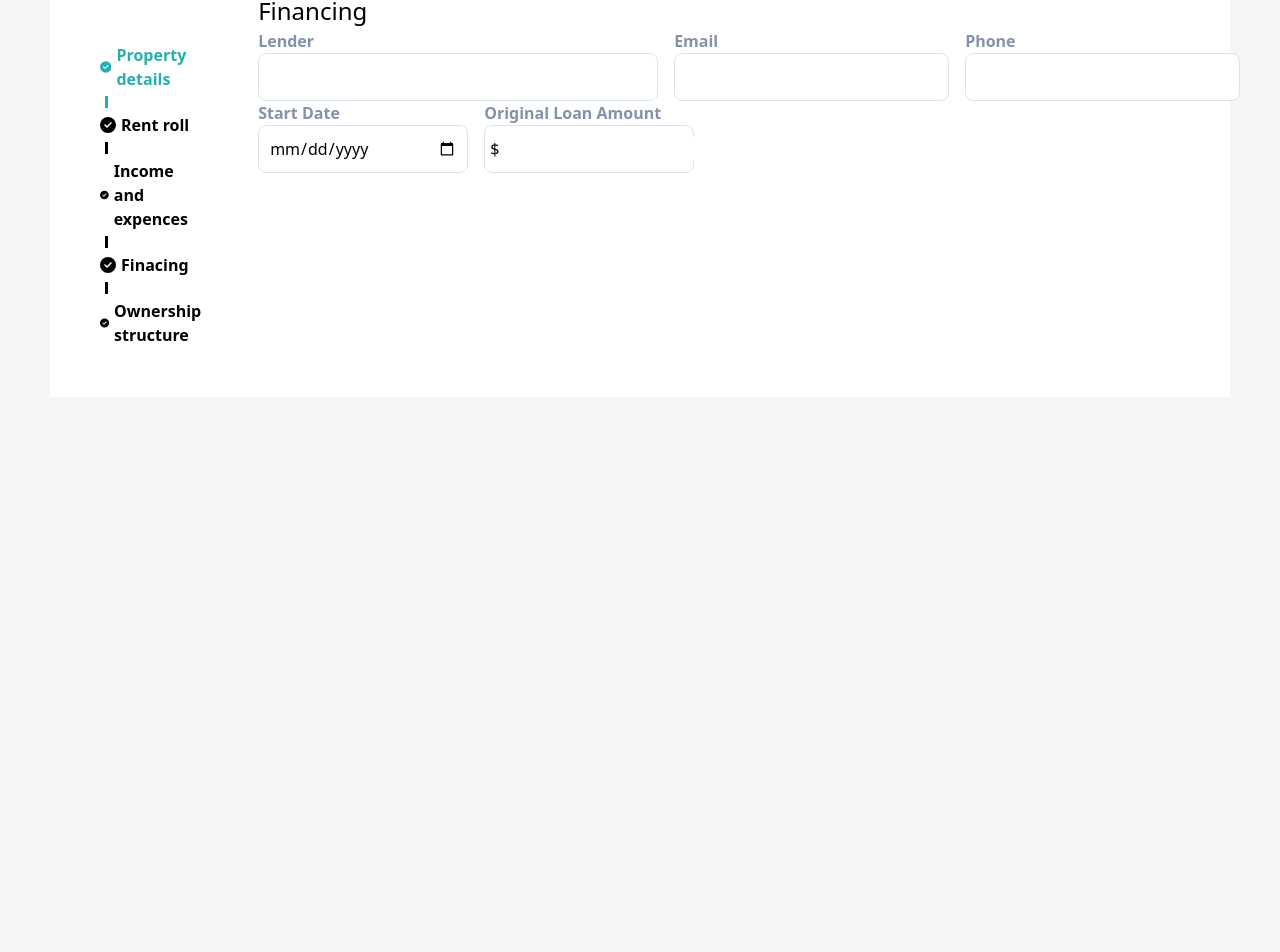
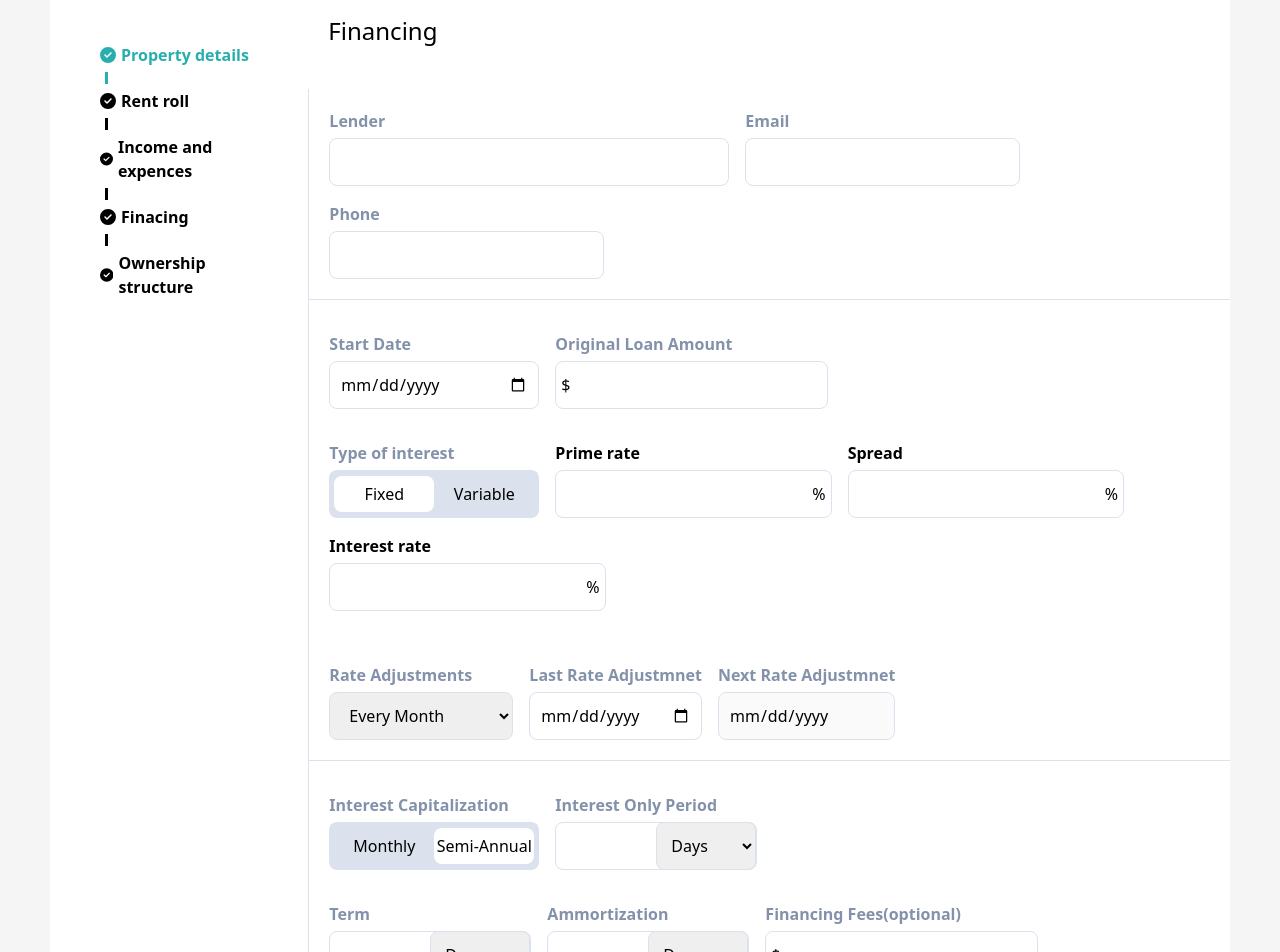
Before and after one commit to imranmohd12/trycactus_interview_question, a React (Vite) app: page /addproperty in a window 1280 px wide. Shown: the part 132-1084 px from the top of the page. Before the commit the page ends 800 px from the top, so only its background shows below. Built offline with nearby package versions, Linux system fonts and the light colour scheme.

Commit message:
done some more changes

```diff
--- a/src/components/body/portfolio/DebtForm.tsx
+++ b/src/components/body/portfolio/DebtForm.tsx
@@ -1,18 +1,45 @@
+import { CALENDARTERMSOPTIONs, RATEADJUSTMENLIST } from "../../../utils/constants"
 import CurrencyInput from "../../formelements/CurrencyInput"
+import Dropdown from "../../formelements/Dropdown"
+import InputAndOption from "../../formelements/InputAndOption"
+import PostfixInput from "../../formelements/PostfixInput"
 import TextInput from "../../formelements/TextInput"
+import ToggleButton from "../../formelements/ToggleButton"
 
 const DebtForm = () => {
     return (
-        <form>
-            <div className="flex gap-[16px]">
+        <form className="flex flex-col gap-[32px] border-l border-inputbordergray my-[20px]">
+            <div className="flex gap-[16px] border-b border-inputbordergray p-[20px] flex-wrap">
                 <TextInput labelName="Lender" styleClasses="w-[400px]" />
                 <TextInput labelName="Email" styleClasses="w-[275px]" />
                 <TextInput labelName="Phone" styleClasses="w-[275px]" />
             </div>
-            <div className="flex gap-[16px]">
-                <TextInput labelName="Start Date" typeInput="date" styleClasses="w-[210px]" />
+            <div className="flex gap-[16px] px-[20px] flex-wrap">
+                <TextInput labelName="Start Date" typeInput="date" styleClasses="w-[210px] " />
                 <CurrencyInput currency="$" labelName="Original Loan Amount" />
             </div>
+            <div className="flex gap-[16px] px-[20px] flex-wrap">
+                <ToggleButton option1="Fixed" option2="Variable" labelName="Type of interest" initialactive={1} />
+                <PostfixInput labelName="Prime rate" postfix="%" />
+                <PostfixInput labelName="Spread" postfix="%" />
+                <PostfixInput labelName="Interest rate" postfix="%" />
+
+            </div>
+            <div className="flex gap-[16px] p-[20px] border-b border-inputbordergray flex-wrap">
+                <Dropdown droplist={RATEADJUSTMENLIST} labelName="Rate Adjustments" />
+                <TextInput typeInput="date" labelName="Last Rate Adjustmnet" />
+                <TextInput typeInput="date" labelName="Next Rate Adjustmnet" disabled={true} value={`${new Date().getDate()}-${new Date().getMonth()}-${new Date().getFullYear()}`} />
+            </div>
+            <div className="flex gap-[16px] px-[20px] flex-wrap">
+                <ToggleButton option1="Monthly" option2="Semi-Annual" initialactive={2} labelName="Interest Capitalization" />
+                <InputAndOption optionList={CALENDARTERMSOPTIONs} labelName="Interest Only Period" />
+            </div>
+            <div className="flex gap-[16px] px-[20px] flex-wrap">
+                <InputAndOption optionList={CALENDARTERMSOPTIONs} labelName="Term" />
+                <InputAndOption optionList={CALENDARTERMSOPTIONs} labelName="Ammortization" />
+                <CurrencyInput labelName="Financing Fees(optional)" currency="$" />
+            </div>
+
         </form>
 
     )
--- a/src/components/body/portfolio/FinancingForm.tsx
+++ b/src/components/body/portfolio/FinancingForm.tsx
@@ -3,7 +3,7 @@ import DebtForm from "./DebtForm"
 const FinancingForm = () => {
     return (
         <div>
-            <div className="text-[24px] font-medium">Financing</div>
+            <div className="text-[24px] font-medium p-[20px]">Financing</div>
             <DebtForm />
         </div>
     )
--- a/src/components/formelements/CurrencyInput.tsx
+++ b/src/components/formelements/CurrencyInput.tsx
@@ -6,11 +6,11 @@ type currencyInputPropsType = {
 
 const CurrencyInput = ({ currency, labelName }: currencyInputPropsType) => {
     return (
-        <div className="flex flex-col justify-start">
+        <div className="flex flex-col justify-start gap-[5px]">
             <label className="text-labelgray font-semibold">{labelName}</label>
-            <div className="flex border border-inputbordergray rounded-[8px] h-[48px] w-[210px] text-[16px] items-center">
+            <div className="flex border border-inputbordergray rounded-[8px] h-[48px] text-[16px] items-center">
                 <div className="px-[5px]">{currency}</div>
-                <input type="text" className="outline-none" />
+                <input type="text" className="outline-none px-[10px]" />
             </div>
         </div>
     )
--- /dev/null
+++ b/src/components/formelements/Dropdown.tsx
@@ -0,0 +1,21 @@
+
+type dropDownPropType = {
+    droplist: string[],
+    labelName: string,
+}
+const Dropdown = ({ droplist, labelName }: dropDownPropType) => {
+    return (
+        <div className="flex flex-col justify-start gap-[5px]">
+            <label className="text-labelgray font-semibold">{labelName}</label>
+            <select className="border border-inputbordergray rounded-[8px] w-[184px] h-[48px] text-[16px] px-[15px]">
+                {
+                    droplist.map((item) => {
+                        return <option value={item} > {item}</option>
+                    })
+                }
+            </select>
+        </div >
+    )
+}
+
+export default Dropdown
--- /dev/null
+++ b/src/components/formelements/InputAndOption.tsx
@@ -0,0 +1,25 @@
+
+type inputAndOptionPropsType = {
+    optionList: string[],
+    labelName: string,
+}
+
+const InputAndOption = ({ optionList, labelName }: inputAndOptionPropsType) => {
+    return (
+        <div className="flex flex-col justify-start gap-[5px]">
+            <label className="font-semibold text-labelgray">{labelName}</label>
+            <div className="flex border border-inputbordergray rounded-[8px] h-[48px] text-[16px] items-center px">
+                <input type="text" className="outline-none px-[10px] w-[100px]" />
+                <select className="border border-inputbordergray rounded-[8px] h-[48px] text-[16px] px-[10px]">
+                    {
+                        optionList.map((item) => {
+                            return <option value={item} > {item}</option>
+                        })
+                    }
+                </select>
+            </div>
+        </div>
+    )
+}
+
+export default InputAndOption
--- /dev/null
+++ b/src/components/formelements/PostfixInput.tsx
@@ -0,0 +1,19 @@
+
+type postfixInputPropsType = {
+    postfix: string,
+    labelName: string,
+}
+
+const PostfixInput = ({ postfix, labelName }: postfixInputPropsType) => {
+    return (
+        <div className="flex flex-col justify-start gap-[5px]">
+            <label className="font-semibold">{labelName}</label>
+            <div className="flex border border-inputbordergray rounded-[8px] h-[48px] text-[16px] items-center px">
+                <input type="text" className="outline-none px-[10px] w-auto" />
+                <div className="px-[5px]">{postfix}</div>
+            </div>
+        </div>
+    )
+}
+
+export default PostfixInput
--- a/src/components/formelements/TextInput.tsx
+++ b/src/components/formelements/TextInput.tsx
@@ -2,14 +2,17 @@
 type textInputProps = {
     labelName: string,
     styleClasses?: string,
-    typeInput?: string
+    typeInput?: string,
+    disabled?: boolean,
+    value?: any
 }
 
-const TextInput = ({ labelName, styleClasses = "", typeInput = "text" }: textInputProps) => {
+const TextInput = ({ labelName, styleClasses = "", typeInput = "text", disabled = false, value }: textInputProps) => {
+    console.log(value);
     return (
-        <div className="flex flex-col justify-start">
+        <div className="flex flex-col justify-start gap-[5px]">
             <label className="text-labelgray font-semibold">{labelName}</label>
-            <input type={typeInput} className={`border-inputbordergray border-[1px] h-[48px] p-[10px] rounded-[8px] ${styleClasses}`} />
+            <input type={typeInput} className={`border-inputbordergray border-[1px] h-[48px] p-[10px] rounded-[8px] ${styleClasses}`} disabled={disabled} value={value} />
         </div>
     )
 }
--- /dev/null
+++ b/src/components/formelements/ToggleButton.tsx
@@ -0,0 +1,25 @@
+import { useState } from "react"
+
+type toggleButtonPropsType = {
+    option1: string,
+    option2: string,
+    initialactive: 1 | 2,
+    labelName: string
+}
+const ToggleButton = ({ option1, option2, initialactive = 2, labelName }: toggleButtonPropsType) => {
+    const [firstActive, setFirstActive] = useState(initialactive === 1 ? true : false);
+    const handleToggle = () => {
+        setFirstActive(prev => !prev);
+    }
+    return (
+        <div className="flex flex-col justify-start gap-[5px] cursor-pointer">
+            <label className="text-labelgray font-semibold">{labelName}</label>
+            <div onClick={handleToggle} className="bg-inputbordergray h-[48px] flex justify-center items-center w-[210px] rounded-[8px] px-[5px]">
+                <div className={`h-[36px] w-[100%] rounded-[8px] flex justify-center items-center  ${firstActive ? 'bg-white' : ''}`}>{option1}</div>
+                <div className={`h-[36px] w-[100%] rounded-[8px] flex justify-center items-center ${firstActive ? '' : 'bg-white'}`}>{option2}</div>
+            </div>
+        </div>
+    )
+}
+
+export default ToggleButton
--- a/src/components/header/Header.tsx
+++ b/src/components/header/Header.tsx
@@ -4,7 +4,7 @@ import NavBar from './NavBar';
 
 const Header = () => {
 
-    return <div className='bg-white flex justify-between items-center px-[50px] py-[10px]'>
+    return <div className='bg-white flex justify-between items-center px-[50px] py-[10px] w-[100%] z-10 sticky top-0'>
         <img src={logo} alt="cactus" title="cactus" />
         <NavBar />
         <HeaderRightComponents />
--- a/src/utils/constants.ts
+++ b/src/utils/constants.ts
@@ -36,3 +36,18 @@ export const NAVBARITEMS = [
         active: false,
     }
 ]
+
+export const RATEADJUSTMENLIST = [
+    "Every Month",
+    "Every 3 Months",
+    "Every 6 Months",
+    "Every 9 Months",
+    "Every 12 Months"
+]
+
+export const CALENDARTERMSOPTIONs = [
+    "Days",
+    "Weeks",
+    "Months",
+    "Years"
+]
```
